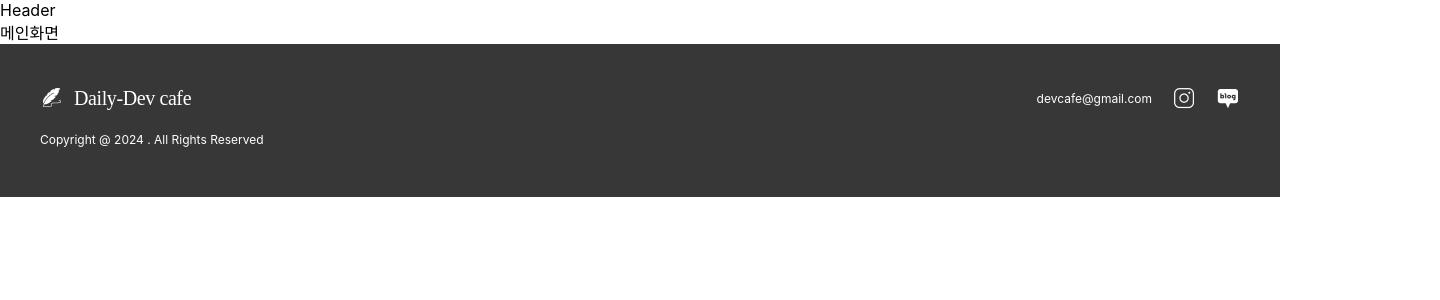
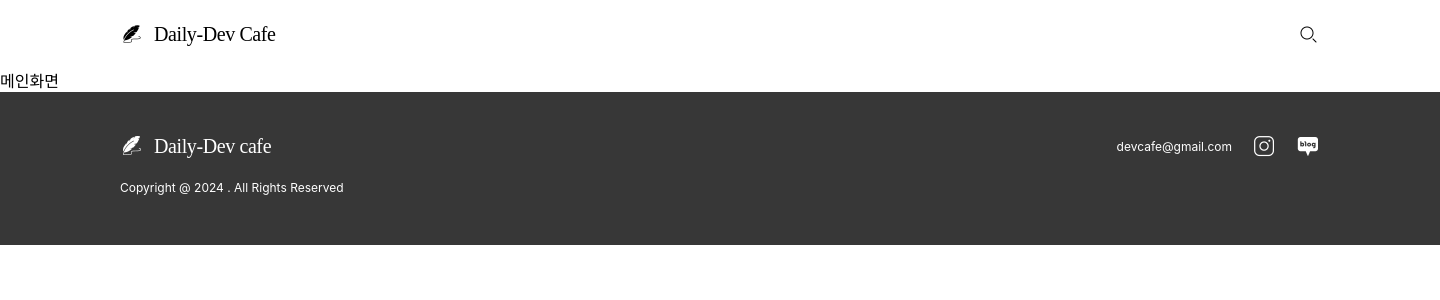
Before and after one commit to y0ungminhada/cafe, a React (Create React App) app: page / in a window 1280 px wide. Shown: the top 300 px of the page, 1440 px wide, since content can reach past the window. Built offline with nearby package versions, Linux system fonts and the light colour scheme; a web font is replaced by a local one.

Commit message:
Header (1)

```diff
--- a/src/App.css
+++ b/src/App.css
@@ -75,3 +75,9 @@ border-radius: 46px;
 .naver-blog-icon{
   background-image: url(assets/image/naver-blog.png);
 }
+.logo-dark-icon{
+  background-image: url(assets/image/logo-dark.png);
+}
+.search-light-icon{
+  background-image: url(assets/image/search-light.png);
+}
--- a/src/index.css
+++ b/src/index.css
@@ -7,6 +7,7 @@
 
 body {
   margin: 0;
+  min-width: 1440px;
   font-family: -apple-system, BlinkMacSystemFont, 'Segoe UI', 'Roboto', 'Oxygen',
     'Ubuntu', 'Cantarell', 'Fira Sans', 'Droid Sans', 'Helvetica Neue',
     sans-serif;
--- a/src/layouts/Header/index.tsx
+++ b/src/layouts/Header/index.tsx
@@ -1,10 +1,91 @@
-import React from 'react'
+import React, { ChangeEvent, useRef, useState, KeyboardEvent, useEffect } from 'react'
 import './style.css';
+import { useNavigate, useParams } from 'react-router-dom';
+import { MAIN_PATH, SEARCH_PATH } from 'constant';
 
 export default function Header() {
+
+  //function 네비게이트 함수//
+  const navigate= useNavigate();
+
+  //event handler//
+  const onLogoClickHandler=()=>{
+    navigate(MAIN_PATH());
+  }
+
+  //검색 버튼//
+  const SearchButton=()=>{
+    //검색 버튼 요소 참조 상태//
+    const searchButtonRef=useRef<HTMLDivElement|null>(null);
+
+    //검색 버튼 상태//
+    const [status,setStatus]=useState<boolean>(false);
+    //검색어 상태//
+    const[word,setWord]=useState<string>('');
+    //검색어 path variable 상태
+    const {searchWord }=useParams();
+
+    //event handler 검색어 변경 이벤트 처리 //
+    const onSearchWordChangeHandler=(event:ChangeEvent<HTMLInputElement>)=>{
+      const value=event.target.value;
+      setWord(value)
+    };
+    //검색어 키 이벤트 처리 함수/
+    const onSearchWordKeyDownHandler=(event:KeyboardEvent<HTMLInputElement>)=>{
+      if(event.key!=='Enter') return;
+      if(!searchButtonRef.current) return;
+      searchButtonRef.current.click();
+    };
+    //event handler (검색 아이콘 클릭)
+    const onSearchButtonClickHandler=()=>{
+      if(!status){
+        setStatus(!status);
+        return;
+      }
+      navigate(SEARCH_PATH(word));
+    };
+
+    //effect 검색어 path variable 변경 시 실행
+    useEffect(()=>{
+     if(searchWord){
+      setWord(searchWord);
+      setStatus(true);
+     }
+
+    },[searchWord]);
+
+    if(!status)
+    //클릭 false 상태//
+    return (
+    <div className='icon-button' onClick={onSearchButtonClickHandler}>
+      <div className='icon search-light-icon'></div>
+    </div>
+    );
+
+    //클릭 true 상태//
+    return(
+      <div className='header-search-input-box'>
+        <input className='header-search-input' type='text' placeholder='검색어를 입력해주세요. ' value={word} onChange={onSearchWordChangeHandler} onKeyDown={onSearchWordKeyDownHandler} />
+        <div ref={searchButtonRef} className='icon-button' onClick={onSearchButtonClickHandler}>
+          <div className='icon search-light-icon'></div>
+        </div>
+      </div>
+    );
+  }
+
   return (
-    <div>
-      Header
+    <div id='header'>
+      <div className='header-container'>
+        <div className='header-left-box' onClick={onLogoClickHandler}>
+          <div className='icon-box'>
+            <div className='icon logo-dark-icon'></div>
+          </div>
+          <div className='header-logo'>{'Daily-Dev Cafe'}</div>
+        </div>
+        <div className='header-right-box'>
+          <SearchButton />
+        </div>
+      </div>
     </div>
   )
 }
--- a/src/layouts/Header/style.css
+++ b/src/layouts/Header/style.css
@@ -0,0 +1,60 @@
+#header{
+    padding: 20px 0;
+
+    display: flex;
+    justify-content: center;
+
+}
+
+.header-container{
+    width: 1200px;
+
+    display: flex;
+    justify-content: space-between;
+    align-items: center;
+}
+.header-left-box{
+    display: flex;
+    align-items: center;
+    gap: 10px;
+
+    cursor: pointer;
+}
+
+.header-logo{
+    color: black;
+    font-family: 'GimhaeGaya';
+    font-size: 20px;
+    font-weight: 400;
+    line-height: 140%;
+    letter-spacing: -0.4px;
+}
+
+.header-right-box{
+    display: flex;
+    align-items: center;
+    gap: 15px;
+}
+.header-search-input-box{
+    border: 1px solid rgba(0,0,0,0.2);
+    border-radius: 43px;
+    padding:0 10px 0 12px;
+    width: 223px;
+    height: 30px;
+
+    display: flex;
+    align-items: center;
+    gap: 5px;
+}
+.header-search-input{
+    flex: 1;
+
+    border: none;
+    background: none;
+    outline: none;
+
+    color: black;
+    font-size: 14px;
+    font-weight: 400;
+    line-height: 140%;
+}
```
Also changed, not shown: src/assets/image/search-light.png (added).
